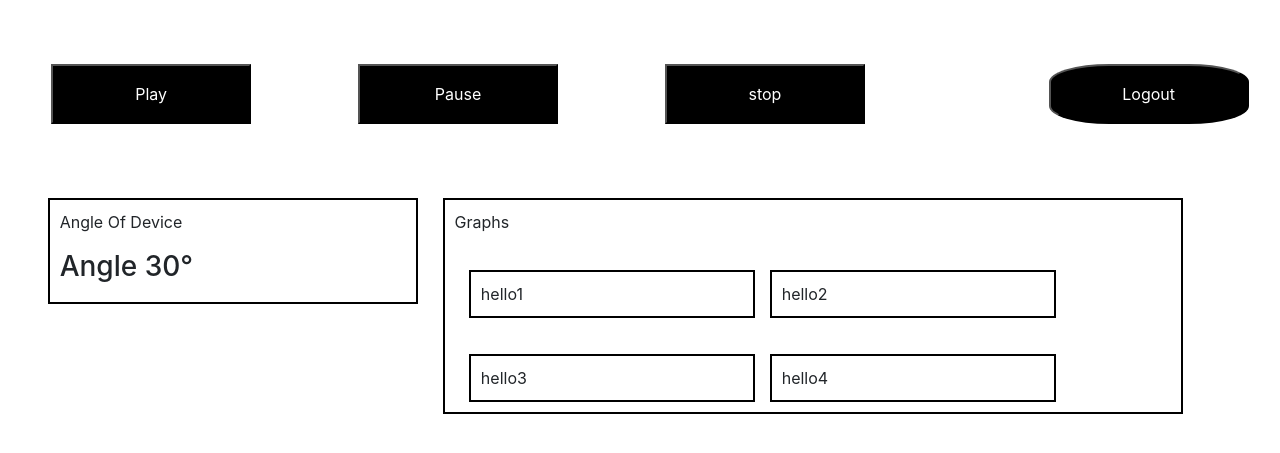
After one commit to harsh21p/ForHealth-Web-Application, a Flask app: template templates/fourthpage.html in a window 1280 px wide. The commit adds this page. Shown: the top 453 px of the page. Run offline with Flask 2, Linux system fonts and the light colour scheme; the template is opened without the code that fills it, so the values that code supplies are empty; some libraries are stand-ins or nearby versions.

Commit message:
Fourth page

```diff
--- a/static/css/form.css
+++ b/static/css/form.css
@@ -40,6 +40,95 @@
     height:50px;
 }
 
-button:hover{background-color:orange;}
+.button1:hover{background-color:orange;}
 
-button:focus{background-color:rgb(71, 240, 71);}
+/* .button1:focus{background-color:rgb(71, 240, 71);} */
+
+
+/* *************************************************************************************************** */
+
+/* Forthpage CSS */
+
+.fbutton1{
+    background-color:black;
+    height:60px;
+    width:200px;
+    color:white;
+    margin: 4%;
+    margin-top: 5%;
+}
+
+.fbutton2{
+    background-color:black;
+    height:60px;
+    width:200px;
+    color:white;
+    margin: 4%;
+}
+
+.fbutton3{
+    background-color:black;
+    height:60px;
+    width:200px;
+    color:white;
+    margin: 4%;
+}
+
+.fbutton4{
+    background-color:black;
+    height:60px;
+    width:200px;
+    color:white;
+    margin-left: 10%;
+    border-radius: 30%;
+}
+
+
+.fbutton1:hover{background-color:rgb(28, 202, 255);}
+.fbutton2:hover{background-color:rgb(255, 238, 2);}
+.fbutton3:hover{background-color:rgb(16, 128, 255);}
+
+.fbutton1:focus{background-color:rgb(94, 255, 30);}
+.fbutton2:focus{background-color:rgb(248, 121, 1);}
+.fbutton3:focus{background-color:rgb(255, 0, 0);}
+
+
+.float-container {
+    border: 3px solid #fff;
+    padding: 20px;
+}
+
+.float-child1{
+    width: 30%;
+    float: left;
+    padding: 10px;
+    border: 2px solid rgb(0, 0, 0);
+    margin-left: 2%;
+}
+
+.float-child2 {
+    width: 60%;
+    float: left;
+    padding: 10px;
+    border: 2px solid rgb(0, 0, 0);
+    margin-left: 2%;
+}
+
+.float-child3{
+    width: 40%;
+    float: left;
+    padding: 10px;
+    border: 2px solid rgb(0, 0, 0);
+    margin-left: 2%;
+    margin-top: 5%;
+}
+
+.float-child4{
+    width: 40%;
+    float: left;
+    padding: 10px;
+    border: 2px solid rgb(0, 0, 0);
+    margin-left: 2%;
+    margin-top: 5%;
+
+}
--- a/static/css/select.css
+++ b/static/css/select.css
@@ -59,14 +59,14 @@
 
 
 
-.button{
+/* .button{
   background-color:yellow;
   height:50px;
 }
 
 button:hover{background-color:orange;}
 
-button:focus{background-color:rgb(71, 240, 71);}
+button:focus{background-color:rgb(71, 240, 71);} */
 
 
   .profileimg{
--- /dev/null
+++ b/templates/fourthpage.html
@@ -0,0 +1,51 @@
+<!DOCTYPE html>
+<html>
+<head>
+    <title>FourthPage Details</title>
+    <link rel="stylesheet" type="text/css"  href="{{ url_for('static',filename='css/bootstrap.css') }}" ></link>
+    <link rel="stylesheet" type="text/css" href="{{ url_for('static', filename='css/form.css') }}"></link>
+    <link rel="stylesheet" type="text/css" href="{{ url_for('static', filename='css/select.css') }}"></link>
+    <link rel="stylesheet" href="{{ url_for('static', filename='css/bootstrap.min.css') }}">
+
+</head>
+<body>
+    <div>
+        <button type="fbutton1" class="fbutton1">Play</button>
+        <button type="fbutton2" class="fbutton2"> Pause</button>
+        <button type="fbutton3" class="fbutton3">stop</button>
+        <button type="fbutton4" class="fbutton4">Logout</button>
+
+    </div>
+    <div class="float-container">
+
+        <div class="float-child1">
+          <div class="green">
+          <p>
+              Angle Of Device
+          </p>
+          <h3>Angle 30<span>&#176;</span></h3>
+
+          </div>
+        </div>
+
+        <div class="float-child2">
+          <div class="blue">Graphs</div>
+          <div class="float-child3">
+              hello1
+          </div>
+          <div class="float-child4">
+            hello2
+          </div>
+          <div class="float-child3">
+            hello3
+        </div>
+        <div class="float-child4">
+          hello4
+        </div>
+        </div>
+
+      </div>
+
+
+</body>
+</html>
```
